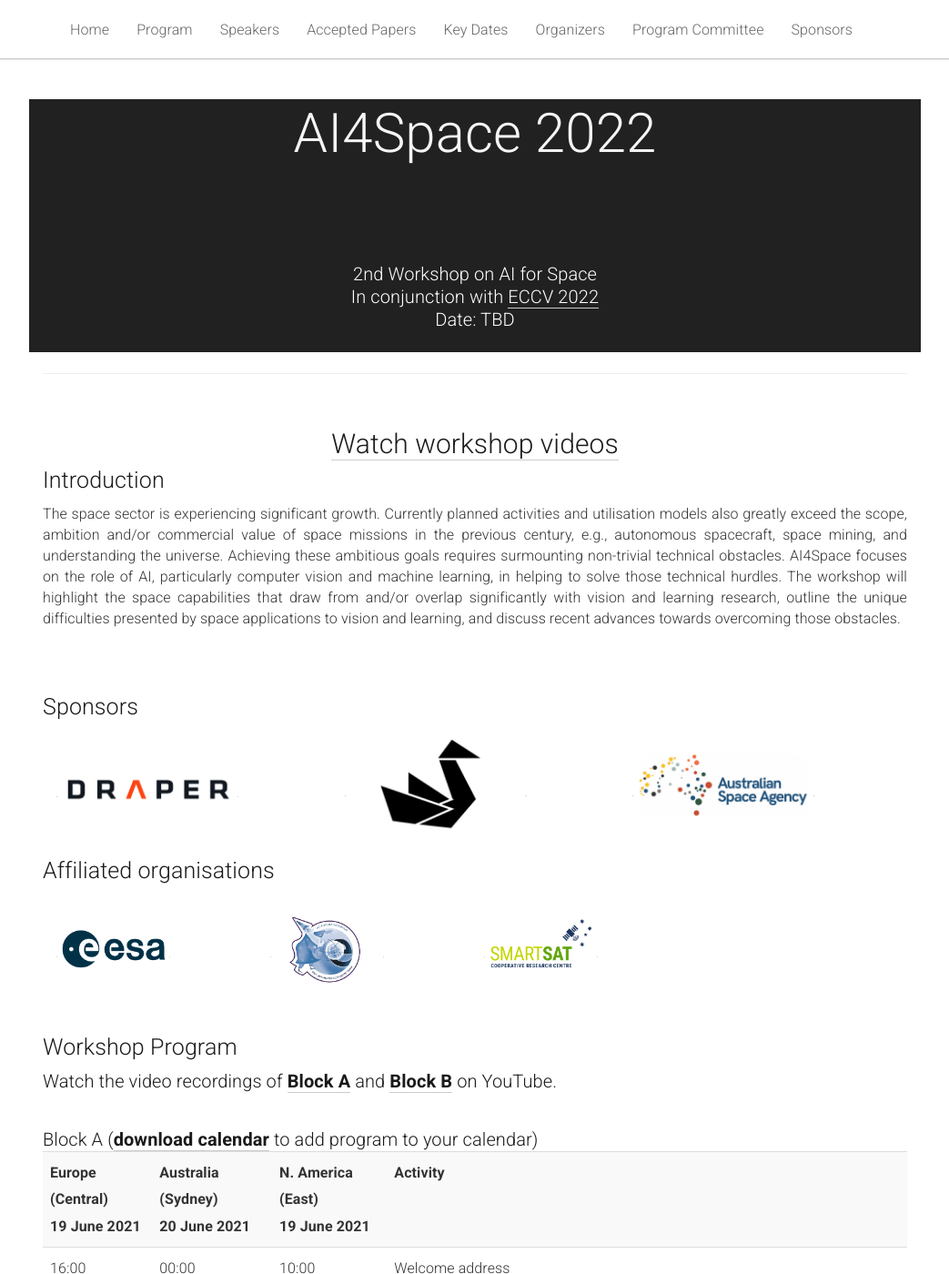
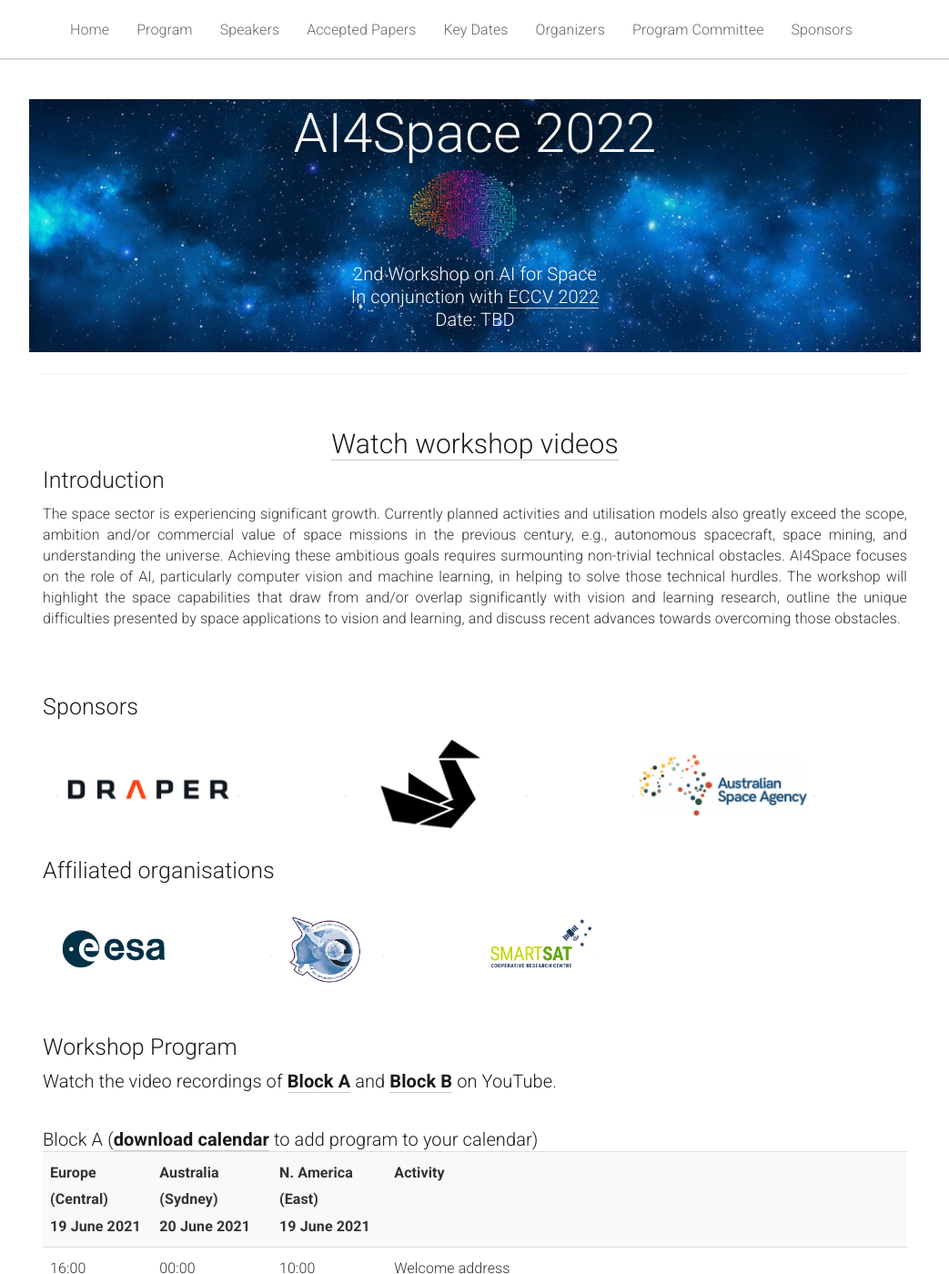
Before and after one commit to AIforSpace/2024, a Jekyll site: the page built from _pages/home.md, in a window 1280 px wide and 1400 px high. Shown: the whole window at 91% size, without its empty margins (118-1161 px from the left). Built offline with Jekyll 4.4.1, drawn with Linux system fonts in a browser that asks for light colours.

Commit message:
Update main.css

```diff
--- a/static/css/main.css
+++ b/static/css/main.css
@@ -213,7 +213,7 @@
     /*opacity: 0.5;*/
     background-size: cover;
     background-position: center center;
-    background-image: url(/2021/static/img/bg.jpg);
+    background-image: url(/2022/static/img/bg.jpg);
     padding-top: 20px;
 }
 
```
